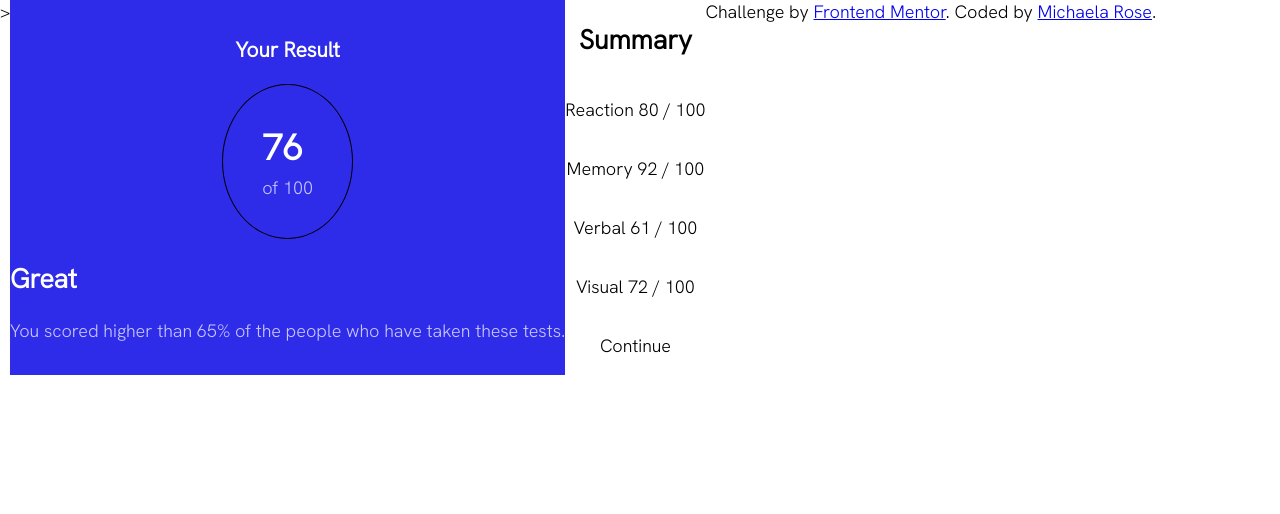
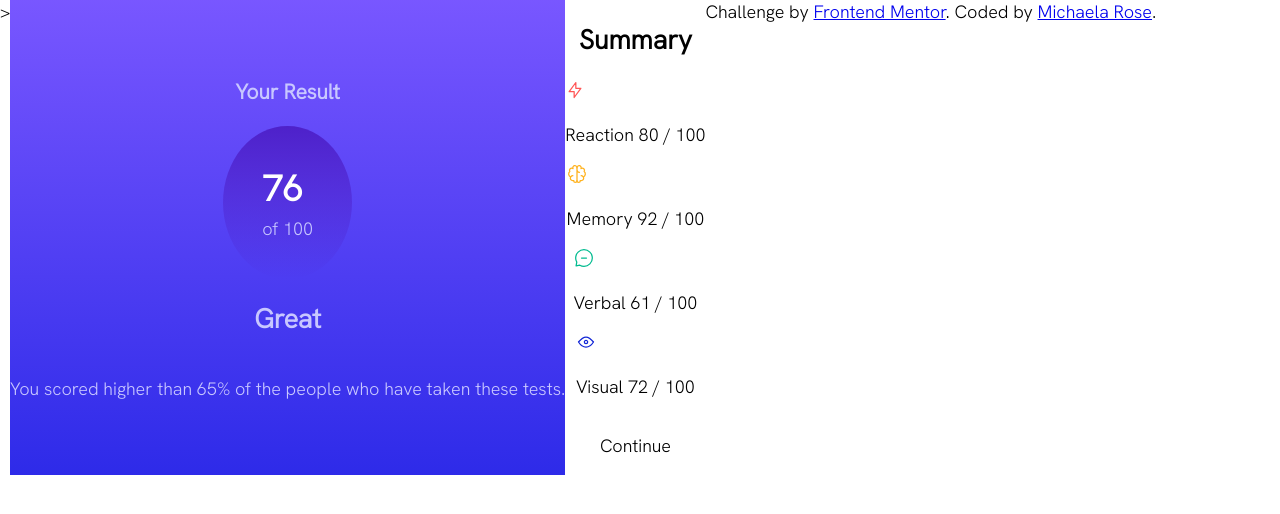
Before and after one commit to mgr514/results-summary-component-main, a plain HTML site: page index.html in a window 1280 px wide. Drawn offline with Linux system fonts and the light colour scheme.

Commit message:
added divs and icons, added more color scheme

```diff
--- a/index.html
+++ b/index.html
@@ -15,7 +15,7 @@
 
   <div class="results">
     <h3>Your Result</h3>
-    <div class="result-grade">
+    <div class="result-circle">
       <h1>76</h1>
       <p>of 100</p>
     </div>
@@ -28,13 +28,22 @@
   <div class="summary">
     <h2>Summary</h2>
 
-    <p>Reaction     80 / 100</p>
-
-    <p>Memory      92 / 100 </p>
-
-    <p> Verbal     61 / 100</p>
-
-    <p>Visual     72 / 100</p>
+    <div class="reaction">
+      <svg xmlns="http://www.w3.org/2000/svg" width="20" height="20" fill="none" viewBox="0 0 20 20"><path stroke="#F55" stroke-linecap="round" stroke-linejoin="round" stroke-width="1.25" d="M10.833 8.333V2.5l-6.666 9.167h5V17.5l6.666-9.167h-5Z"/></svg>
+      <p>Reaction     80 / 100</p>
+    </div>
+    <div class="memory">
+      <svg xmlns="http://www.w3.org/2000/svg" width="20" height="20" fill="none" viewBox="0 0 20 20"><path stroke="#FFB21E" stroke-linecap="round" stroke-linejoin="round" stroke-width="1.25" d="M5.833 11.667a2.5 2.5 0 1 0 .834 4.858"/><path stroke="#FFB21E" stroke-linecap="round" stroke-linejoin="round" stroke-width="1.25" d="M3.553 13.004a3.333 3.333 0 0 1-.728-5.53m.025-.067a2.083 2.083 0 0 1 2.983-2.824m.199.054A2.083 2.083 0 1 1 10 3.75v12.917a1.667 1.667 0 0 1-3.333 0M10 5.833a2.5 2.5 0 0 0 2.5 2.5m1.667 3.334a2.5 2.5 0 1 1-.834 4.858"/><path stroke="#FFB21E" stroke-linecap="round" stroke-linejoin="round" stroke-width="1.25" d="M16.447 13.004a3.334 3.334 0 0 0 .728-5.53m-.025-.067a2.083 2.083 0 0 0-2.983-2.824M10 3.75a2.085 2.085 0 0 1 2.538-2.033 2.084 2.084 0 0 1 1.43 2.92m-.635 12.03a1.667 1.667 0 0 1-3.333 0"/></svg>
+      <p>Memory      92 / 100 </p>
+    </div>
+    <div class="verbal">
+      <svg xmlns="http://www.w3.org/2000/svg" width="20" height="20" fill="none" viewBox="0 0 20 20"><path stroke="#00BB8F" stroke-linecap="round" stroke-linejoin="round" stroke-width="1.25" d="M7.5 10h5M10 18.333A8.333 8.333 0 1 0 1.667 10c0 1.518.406 2.942 1.115 4.167l-.699 3.75 3.75-.699A8.295 8.295 0 0 0 10 18.333Z"/></svg>
+      <p> Verbal     61 / 100</p>
+    </div>
+    <div class="visual">
+      <svg xmlns="http://www.w3.org/2000/svg" width="20" height="20" fill="none" viewBox="0 0 20 20"><path stroke="#1125D6" stroke-linecap="round" stroke-linejoin="round" stroke-width="1.25" d="M10 11.667a1.667 1.667 0 1 0 0-3.334 1.667 1.667 0 0 0 0 3.334Z"/><path stroke="#1125D6" stroke-linecap="round" stroke-linejoin="round" stroke-width="1.25" d="M17.5 10c-1.574 2.492-4.402 5-7.5 5s-5.926-2.508-7.5-5C4.416 7.632 6.66 5 10 5s5.584 2.632 7.5 5Z"/></svg>
+      <p>Visual     72 / 100</p>
+    </div>
 
     <p>Continue</p>
   </div>
--- a/stylesheet.css
+++ b/stylesheet.css
@@ -27,27 +27,43 @@ body{
     flex-direction: column;
     justify-content: center;
     align-items: center;
-    background-color:var(--clr-background2);
+    color: var(--clr-lavendar);
+    background-image: linear-gradient(
+        to bottom,
+        hsl(252, 100%, 67%),
+        hsl(241, 81%, 54%));
+}
+
+.result-circle{
+    padding: 7%;
+    border-radius: 50%;
+    background-image: linear-gradient(
+        to bottom,
+        hsla(256, 72%, 46%, 1),
+        hsla(241, 72%, 46%, 0));
+}
+
+.result-circle h1{
+    margin-top: 0;
+    margin-bottom: 0;
+    font-weight: 800;
     color: var(--clr-white);
 }
-
-.result-grade{
-    border: 1px solid black;
-    padding: 7%;
-    border-radius: 50%;
-}
-
-.result-grade h1{
-    margin-top: 0;
-    margin-bottom: 0;
-}
-.result-grade p{
+.result-circle p{
     margin-top: 5px;
     margin-bottom: 0;
     color: var(--clr-lavendar);
 }
+
+.result-prompt{
+    display: flex;
+    flex-direction: column;
+    align-items: center;
+}
+
 .result-prompt p{
     color: var(--clr-lavendar);
+    text-align:center;
 }
 
 .summary{
```
